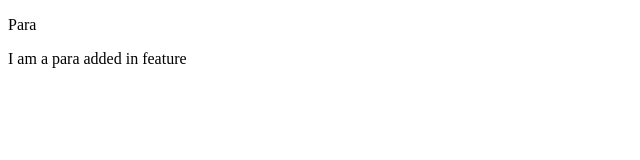
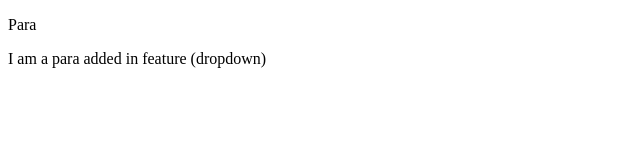
Before and after one commit to Shubhdwivedii/localrepo, a plain HTML site: page index.html in a window 1280 px wide. Shown: the full height of the page, 0-640 px from the left. Drawn offline with Linux system fonts and the light colour scheme.

Commit message:
add dropdown

```diff
--- a/index.html
+++ b/index.html
@@ -7,6 +7,6 @@
 </head>
 <body>
     <p>Para</p>
-    <p>I am a para added in feature</p>
+    <p>I am a para added in feature (dropdown)</p>
 </body>
 </html>
```
